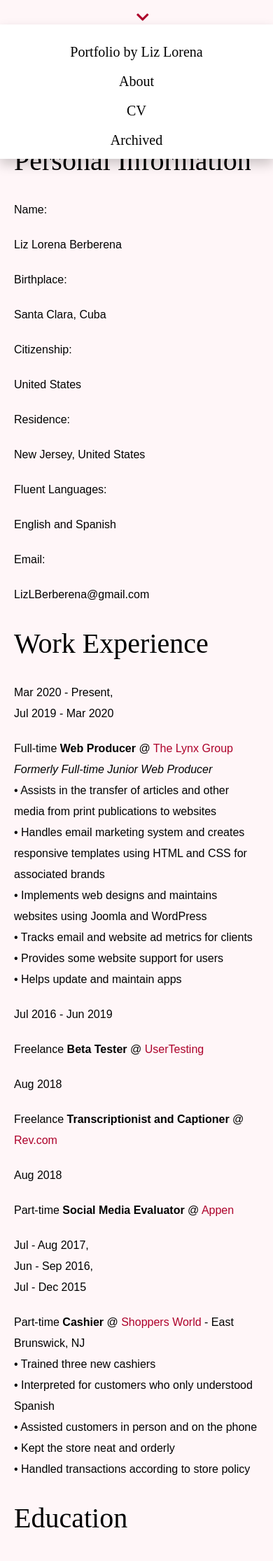
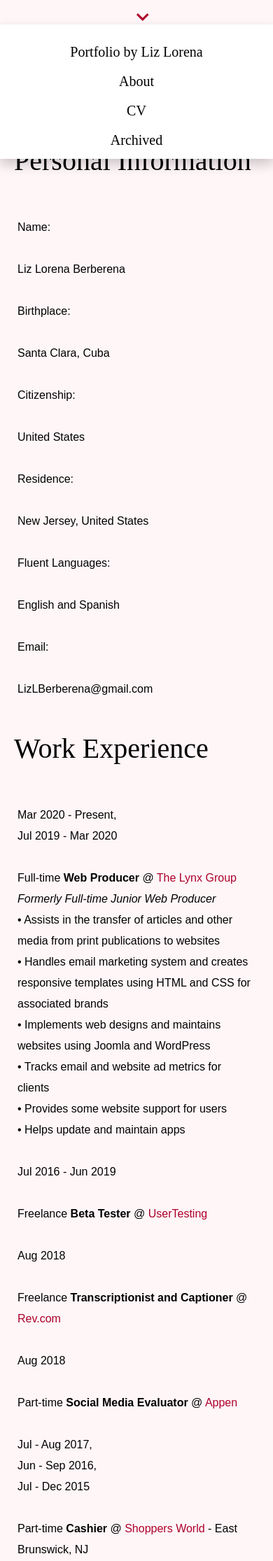
Before and after one commit to liz-lorena/mid-2019, a Jekyll site: the page built from cv/index.html, in a window 390 px wide. Shown: the top 2231 px of the page at 70% size. Built offline with Jekyll 4.4.1, drawn with Linux system fonts in a browser that asks for light colours; nearby versions of some CDN libraries.

Commit message:
Add files via upload

```diff
--- a/cv/index.html
+++ b/cv/index.html
@@ -428,6 +428,6 @@ title: Curriculum Vitae
 <h2>QR Code</h2>
 
 <div class="data">
-	<div class="columnOne"><p><img src="/img/qr-code.png" style="border:5px solid #08aca2; margin-top:10px;" alt="http://LizLorena.com"></p></div>
+	<div class="columnOne"><p><img src="http://lizlorena.com/img/qr-code.png" style="border:5px solid #08aca2; margin-top:10px;" alt="http://LizLorena.com"></p></div>
 
 </div>
--- a/index.css
+++ b/index.css
@@ -936,7 +936,37 @@ div#content table td:nth-child(1) {
 	width: 200px;
 }
 
+div.columnOne {
+	width:20%;
+}
+
+div.columnTwo {
+	width:80%;
+}
+
+div.columnOne, div.columnTwo {
+	display: block;
+	position:relative;
+	padding: 5px;
+	float: left;
+}
+
+div.data {
+	width:100%;
+	margin: 0 0 40px 0;
+	display:block;
+	position:relative;
+	float: left;
+}
+
+@media (max-width: 600px) {
+	div.columnOne, div.columnTwo {
+		width:100%!important;
+	}
+}
+
 @media (min-width: 768px) {
+
 
 
 	/*Tooltips*/
```
